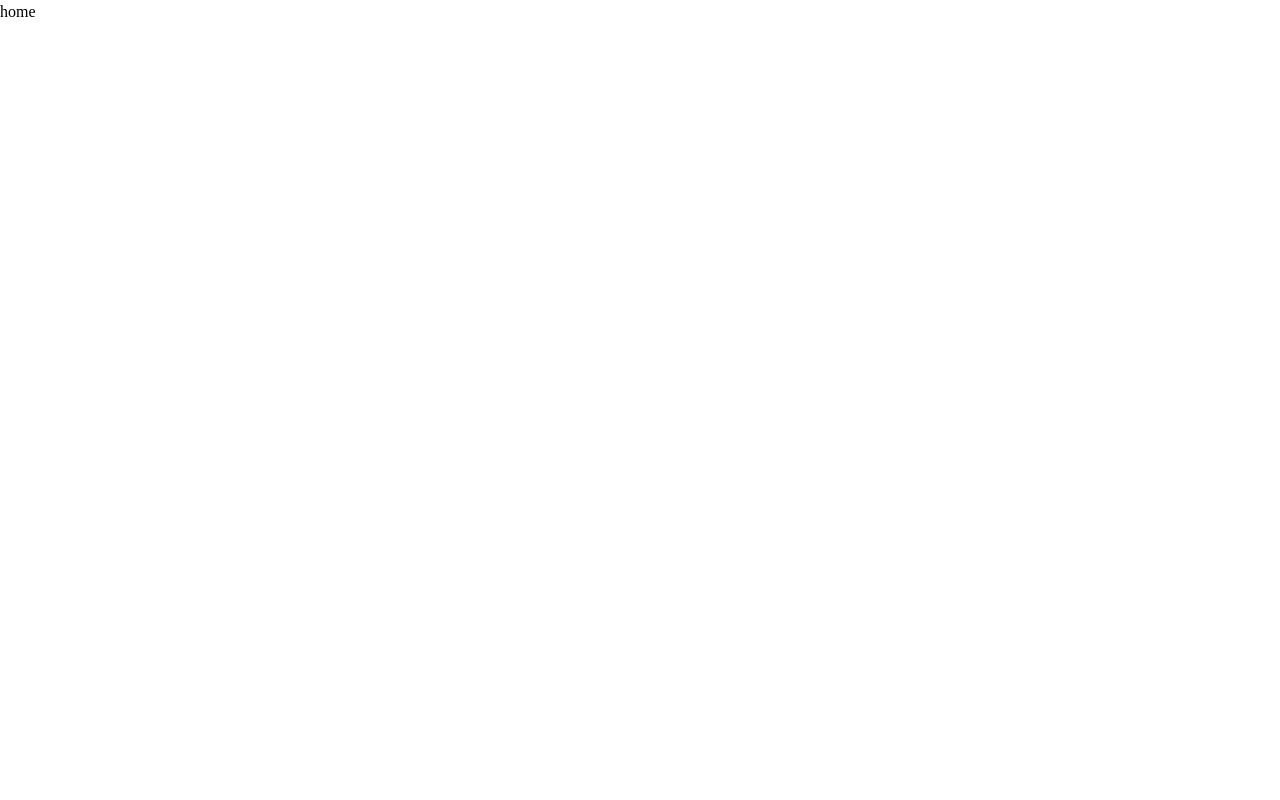
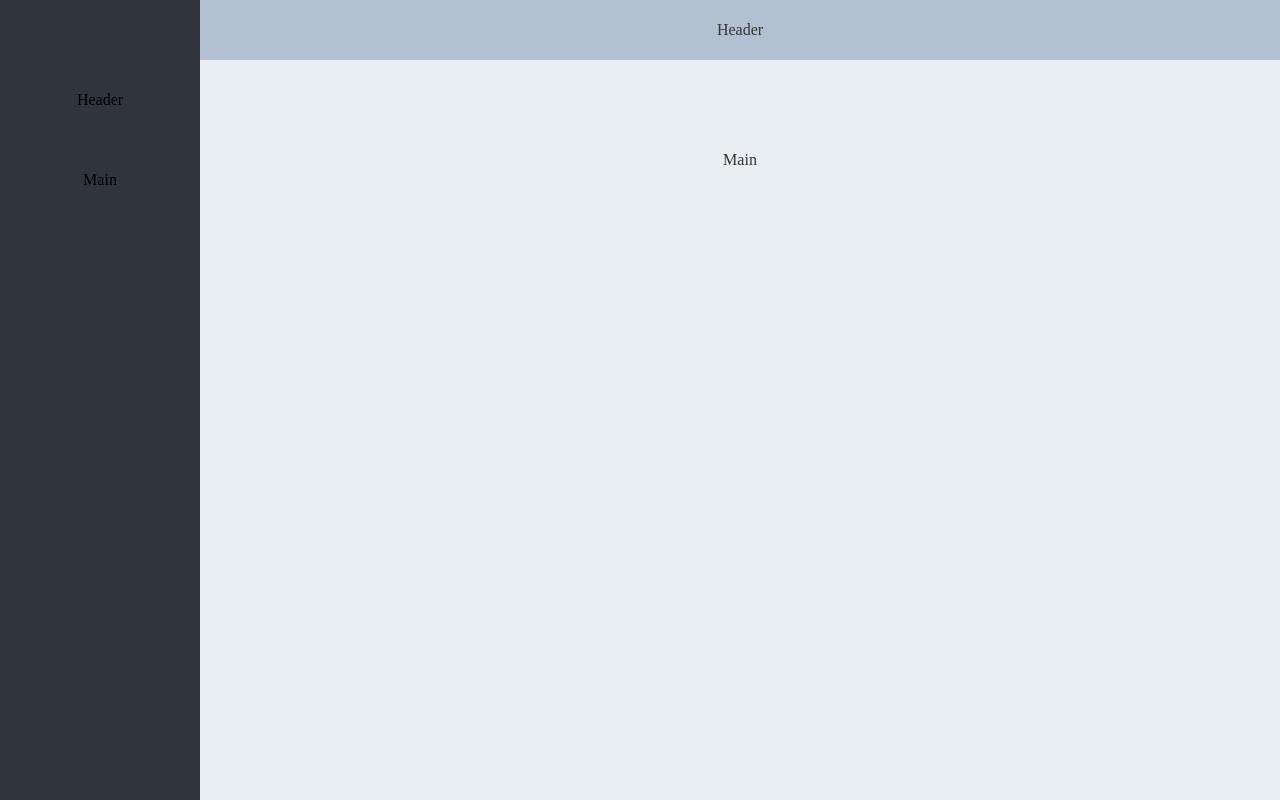
Before and after one commit to W1ping/vue-R.Chat, a Vue app: page /home in a window 1280 px wide. Built offline with nearby package versions, Linux system fonts and the light colour scheme.

Commit message:
21-06-09 Vuex

```diff
--- a/package.json
+++ b/package.json
@@ -14,7 +14,8 @@
     "router": "^1.3.5",
     "scss": "^0.2.4",
     "vue": "^2.6.11",
-    "vue-router": "^3.5.1"
+    "vue-router": "^3.5.1",
+    "vuex": "^3.6.2"
   },
   "devDependencies": {
     "@vue/cli-plugin-babel": "~4.5.0",
--- a/src/components/auth/Login.vue
+++ b/src/components/auth/Login.vue
@@ -55,14 +55,13 @@
           method: 'post'
         })
         .then(res => {
-          console.log(res)
-          localStorage.setItem('authToken', res.data.authToken);
+          this.$store.dispatch('saveToken', res.data.authToken);
+          this.$store.dispatch('saveUserId', res.data.userId);
           this.$router.push({
               path: 'home'
           });
         })
         .catch(err => {
-          console.log(1);
           console.log(err);
           this.isAlert = true;
         });
--- /dev/null
+++ b/src/components/layout/SideBar.vue
@@ -0,0 +1,36 @@
+<template>
+  <div id="SideBar">
+    <el-container>
+
+      <el-header>Header</el-header>
+
+      <el-main>Main</el-main>
+
+      <el-footer>
+          <i class="el-icon-user"></i>
+          <router-link to="/home">R.Chat</router-link>
+      </el-footer>
+
+    </el-container>
+  </div>
+</template>
+
+<script>
+  export default {
+    name: 'SideBar',
+  }
+</script>
+
+<style scoped>
+  #SideBar {
+    background-color: rgb(47, 52, 61);
+  }
+  .el-container {
+    height: 100vh;
+  }
+  .el-footer {
+    color: rgb(245, 69, 92);
+    margin: auto 20px;
+    height: 48px;
+  }
+</style>
--- a/src/main.js
+++ b/src/main.js
@@ -5,7 +5,7 @@ import 'element-ui/lib/theme-chalk/index.css';
 
 import App from './App.vue';
 import router from './router';
-
+import store from './store'
 
 Vue.config.productionTip = false;
 
@@ -13,5 +13,6 @@ Vue.use(ElementUI);
 
 new Vue({
   render: h => h(App),
-  router
+  router,
+  store
 }).$mount('#app')
--- /dev/null
+++ b/src/store/actions.js
@@ -0,0 +1,8 @@
+export default {
+  saveToken: (context,payload) => {
+    context.commit('SAVE_USER_TOKEN',payload);
+  },
+  saveUserId: (context,payload) => {
+    context.commit('SAVE_USER_ID',payload);
+  }
+}
--- /dev/null
+++ b/src/store/getters.js
@@ -0,0 +1,4 @@
+export default {
+  getUserToken: state => state.token,
+  getUserId: state => state.userId
+}
--- /dev/null
+++ b/src/store/index.js
@@ -0,0 +1,23 @@
+import Vue from 'vue';
+import Vuex from 'vuex';
+
+
+import mutations from './mutations';
+import actions from './actions';
+import getters from './getters';
+
+Vue.use(Vuex);
+
+const state = {
+  token: '',
+  userId: ''
+}
+
+const store = new Vuex.Store({
+  state,
+  mutations,
+  actions,
+  getters
+})
+
+export default store;
--- /dev/null
+++ b/src/store/mutations.js
@@ -0,0 +1,8 @@
+export default {
+  SAVE_USER_TOKEN: (state, payload) => {
+    state.token = payload;
+  },
+  SAVE_USER_ID: (state, payload) => {
+    state.userId = payload;
+  }
+}
--- a/src/views/home/Home.vue
+++ b/src/views/home/Home.vue
@@ -1,15 +1,54 @@
 <template>
   <div id="Home">
-    home
+
+    <el-container>
+    <el-aside width="200px"><SideBar /></el-aside>
+    <el-container>
+      <el-header>Header</el-header>
+      <el-main>Main</el-main>
+    </el-container>
+  </el-container>
+
+
   </div>
 </template>
 
 <script>
+  import SideBar from 'components/layout/SideBar.vue';
   export default {
     name: 'Home',
+    components: {
+      SideBar
+    }
   }
 </script>
 
 <style scoped>
+  .el-container{
+    height: 100vh;
+  }
+  .el-header, .el-footer {
+    background-color: #B3C0D1;
+    color: #333;
+    text-align: center;
+    line-height: 60px;
+  }
 
+  .el-aside {
+    background-color: #D3DCE6;
+    /* color: #333; */
+    text-align: center;
+    line-height: 200px;
+  }
+
+  .el-main {
+    background-color: #E9EEF3;
+    color: #333;
+    text-align: center;
+    line-height: 160px;
+  }
+
+  body > .el-container {
+    margin-bottom: 40px;
+  }
 </style>
```
Also changed, not shown: src/components/channel/Channel.vue (added), src/components/channel/ChannelMermbers/MermbersList.vue (added), 1 other file (tests, documents, lock files or other folders).
